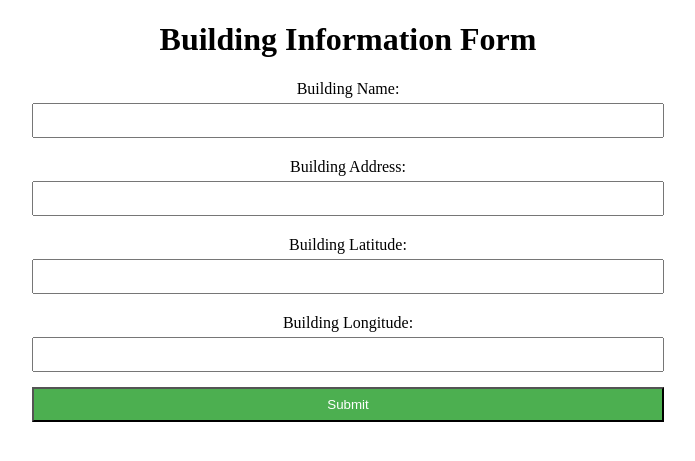
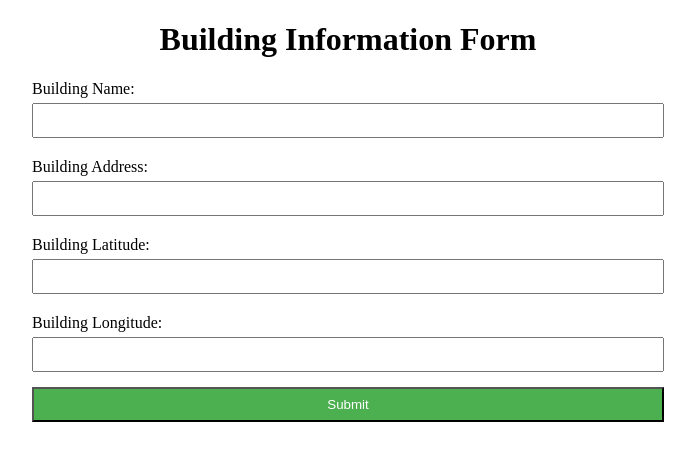
Before and after one commit to VariableReThrushRate/CSC355, a PHP site: page /Building_Form.html in a window 1280 px wide. Shown: the top 461 px of the page, without its empty margins (292-987 px from the left). Run offline with PHP 8.4, Linux system fonts and the light colour scheme.

Commit message:
Made style changes to building form

```diff
--- a/Building_Form.html
+++ b/Building_Form.html
@@ -42,16 +42,16 @@
   <h1>Building Information Form</h1>
 
   <form>
-    <label for="buildingName">Building Name:</label>
+    <label class="formleft" for="buildingName">Building Name:</label>
     <input type="text" id="buildingName" name="buildingName" required>
 
-    <label for="buildingAddress">Building Address:</label>
+    <label class="formleft" for="buildingAddress">Building Address:</label>
     <input type="text" id="buildingAddress" name="buildingAddress" required>
 
-    <label for="buildingLatitude">Building Latitude:</label>
+    <label class="formleft" for="buildingLatitude">Building Latitude:</label>
     <input type="text" id="buildingLatitude" name="buildingLatitude" required>
 
-    <label for="buildingLongitude">Building Longitude:</label>
+    <label class="formleft" for="buildingLongitude">Building Longitude:</label>
     <input type="text" id="buildingLongitude" name="buildingLongitude" required>
 
     <input type="submit" value="Submit">
--- a/style.css
+++ b/style.css
@@ -1,3 +1,4 @@
 body {text-align: center;}
 html { max-width: 1300px; margin: auto;}
 table { margin-left: auto; margin-right: auto;}
+.formleft {text-align: left !important;}
```
